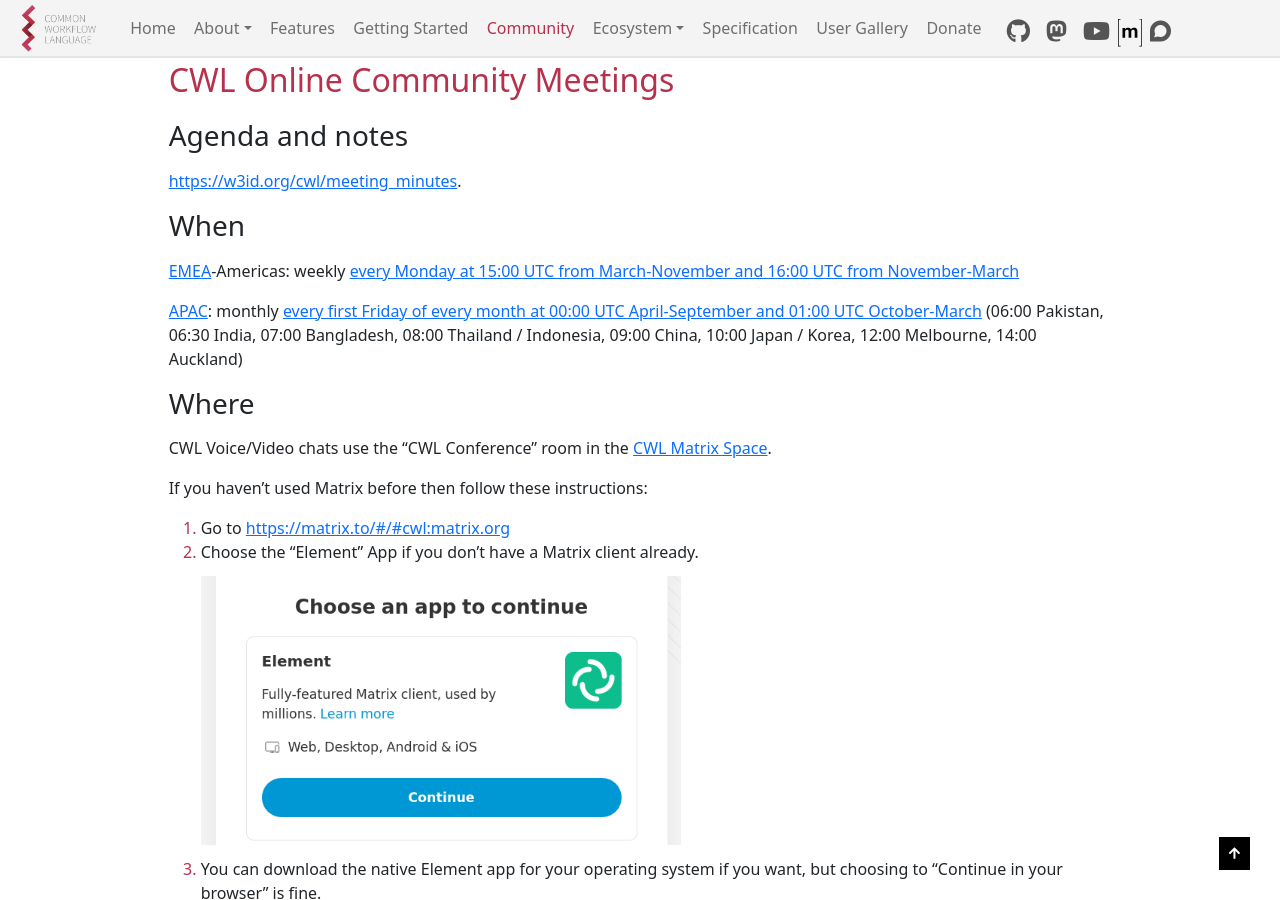
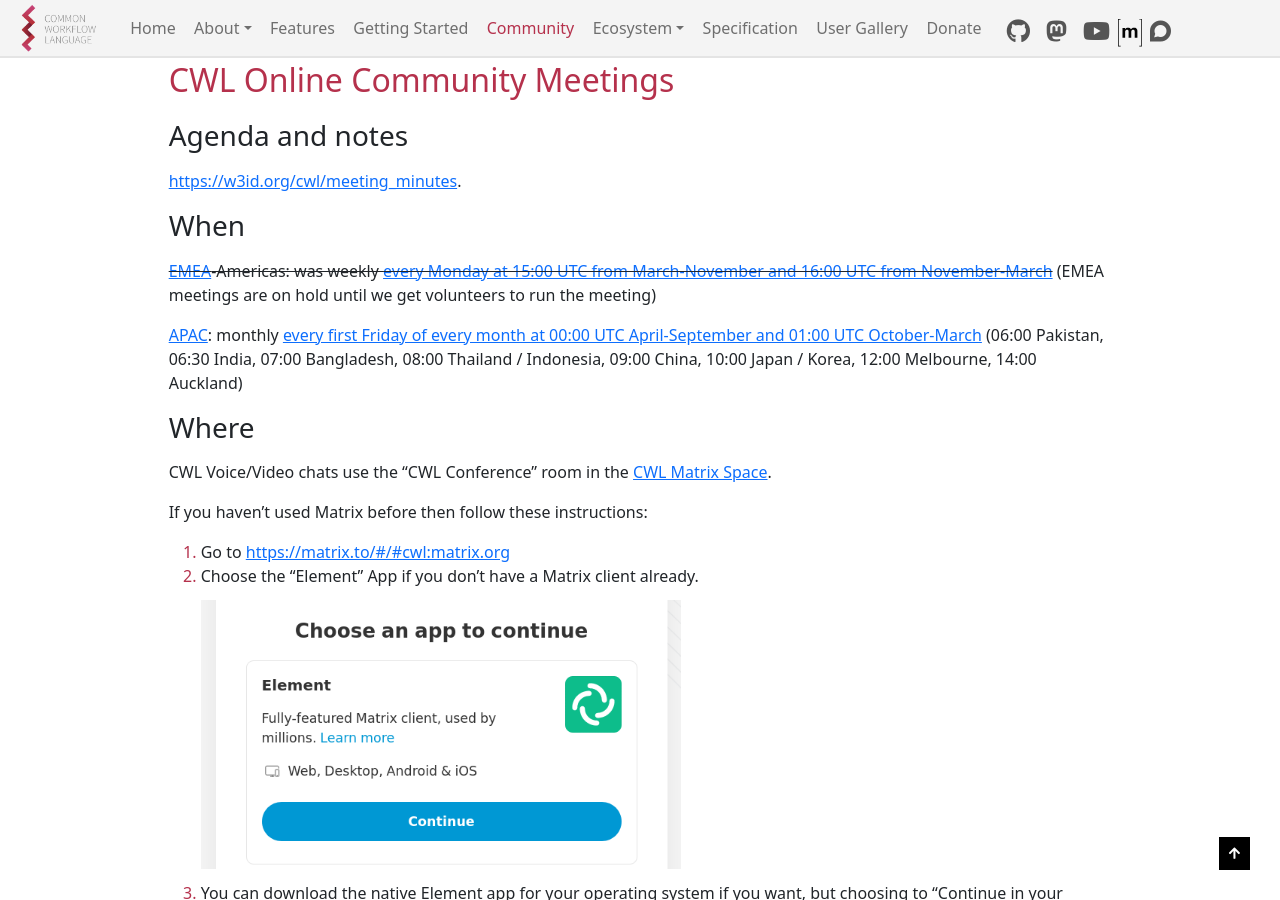
Before and after one commit to common-workflow-language/cwl-website, a Jekyll site: the page built from content/community.md, in a window 1280 px wide and 900 px high, scrolled down 347 px. Built offline with Jekyll 4.4.1, drawn with Linux system fonts in a browser that asks for light colours.

Commit message:
EMEA meetings are still on hold

```diff
--- a/content/_includes/header.html
+++ b/content/_includes/header.html
@@ -8,7 +8,7 @@
 </header>
 
 {%- if page.class contains "has-announcement" -%}
-<div class="cwl-announcement"><h3><a href="{{ "conferences/2024" | absolute_url }}">All about the upcoming 2024 CWL Conference</a></h3></div>
+<div class="cwl-announcement"><h3><a href="{{ "conferences/2024" | absolute_url }}">All about the 2024 CWL Conference</a></h3></div>
 {%- else -%}
   <div class="cwl-announcement" style="height: 45px;"></div>
 {%- endif -%}
--- a/content/community.md
+++ b/content/community.md
@@ -21,7 +21,8 @@
 
 ### When
 
-[EMEA](https://en.wikipedia.org/wiki/Europe,_the_Middle_East_and_Africa)-Americas: weekly [every Monday at 15:00 UTC from March-November and 16:00 UTC from November-March](https://arewemeetingyet.com/New%20York/2022-10-03/11:00/w/Weekly%20CWL%20Video%20Chat#eyJ1cmwiOiJodHRwczovL3d3dy5jb21tb253bC5vcmcvY29tbXVuaXR5LyNjd2wtb25saW5lLWNvbW11bml0eS1tZWV0aW5ncyJ9)
+~~[EMEA](https://en.wikipedia.org/wiki/Europe,_the_Middle_East_and_Africa)-Americas: was weekly [every Monday at 15:00 UTC from March-November and 16:00 UTC from November-March](https://arewemeetingyet.com/New%20York/2022-10-03/11:00/w/Weekly%20CWL%20Video%20Chat#eyJ1cmwiOiJodHRwczovL3d3dy5jb21tb253bC5vcmcvY29tbXVuaXR5LyNjd2wtb25saW5lLWNvbW11bml0eS1tZWV0aW5ncyJ9)~~
+(EMEA meetings are on hold until we get volunteers to run the meeting)
 
 [APAC](https://en.wikipedia.org/wiki/Asia-Pacific): monthly [every first Friday of every month at 00:00 UTC April-September and 01:00 UTC October-March](https://arewemeetingyet.com/UTC/2022-04-01/01:00/q/Monthly%20CWL%20Video%20Chat)
 (06:00 Pakistan, 06:30 India, 07:00 Bangladesh, 08:00 Thailand / Indonesia, 09:00 China, 10:00 Japan / Korea, 12:00 Melbourne, 14:00 Auckland)
```
